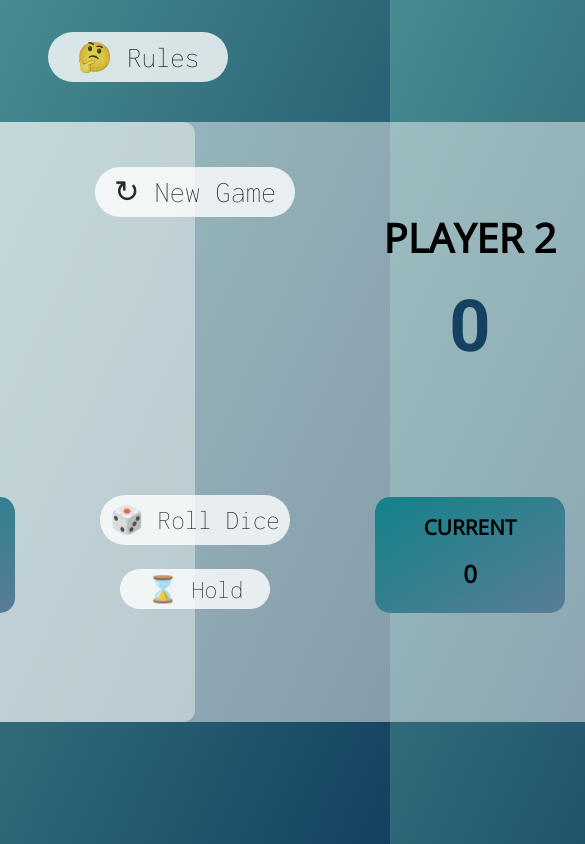
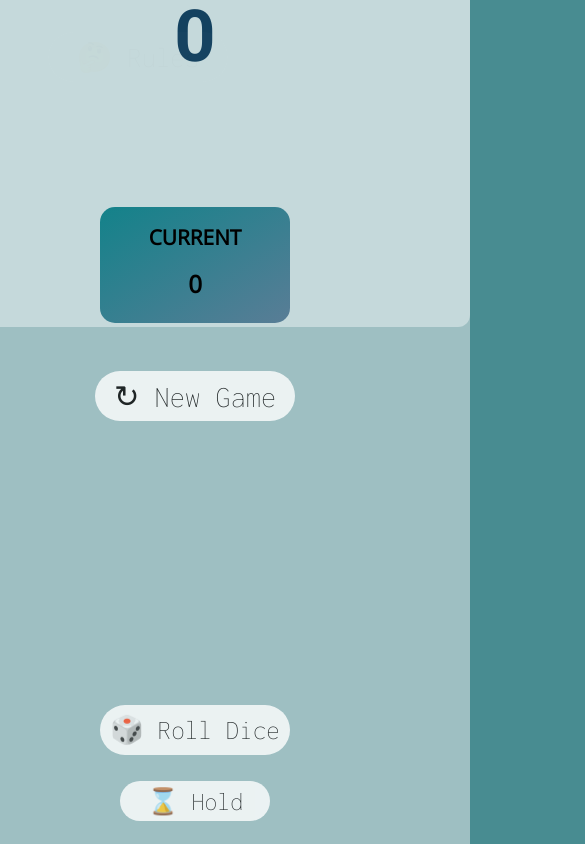
Before and after one commit to krmic/dice_game, a plain HTML site: page index.html in a window 390 px wide. Shown: the top 844 px of the page, 585 px wide, since content can reach past the window. Drawn offline with nearby package versions, Linux system fonts and the light colour scheme.

Commit message:
media-queries

```diff
--- a/index.html
+++ b/index.html
@@ -16,6 +16,7 @@
       rel="stylesheet"
     />
     <link rel="stylesheet" href="style.css" />
+    <link rel="stylesheet" href="media.css" />
     <title>Dice game</title>
   </head>
   <body>
--- /dev/null
+++ b/media.css
@@ -0,0 +1,33 @@
+@media (max-width: 800px) {
+  body {
+    background: #488c91;
+  }
+  .main-container {
+    padding: 5rem 0 15rem 0;
+  }
+  .container {
+    background: rgba(244, 244, 244, 0.5);
+    width: 550px;
+    height: 1500px;
+    border-radius: 15px;
+    display: flex;
+    flex-direction: column;
+    align-items: center;
+    justify-content: center;
+    margin-top: 10rem;
+  }
+  .game-right {
+    margin-top: 1rem;
+  }
+  .game-left {
+    /* margin-bottom: 1rem; */
+  }
+  .container-center {
+    justify-content: space-between;
+    z-index: 2;
+  }
+  .rules {
+    opacity: 0.01;
+    position: absolute;
+  }
+}
```
